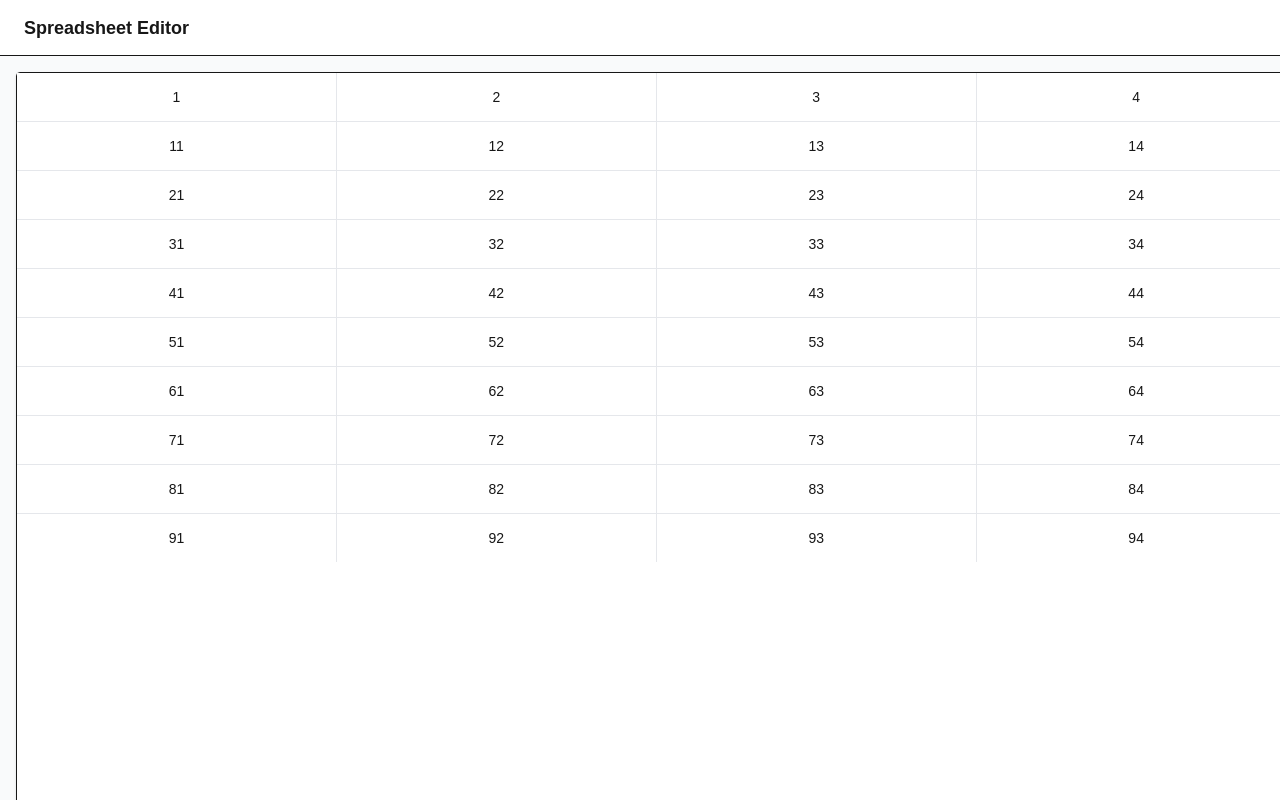
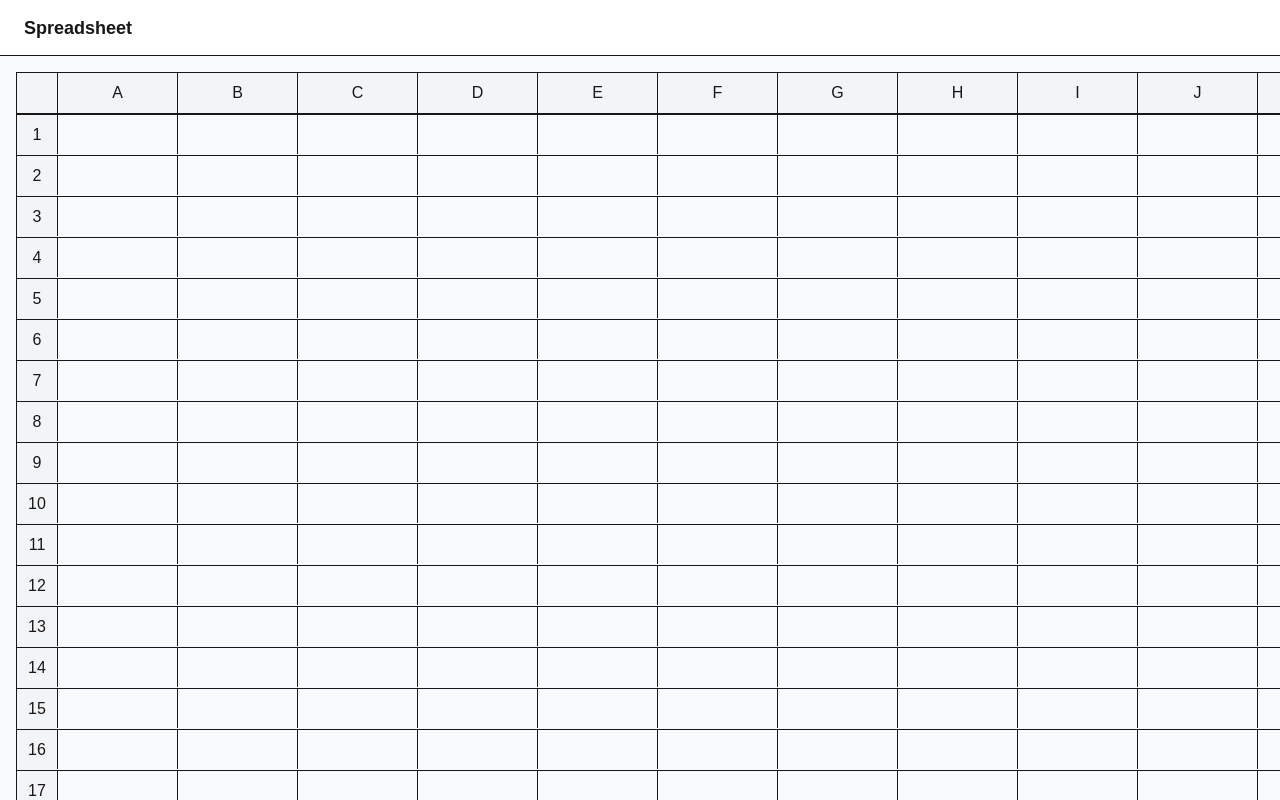
Before and after one commit to Vasu-Babu/spreadsheet-app, a Next.js app: page /doc/1 in a window 1280 px wide. Built offline with nearby package versions, Linux system fonts and the light colour scheme.

Commit message:
feat: add spreadsheet grid with 50 rows and 26 columns

```diff
--- a/src/app/doc/[id]/page.tsx
+++ b/src/app/doc/[id]/page.tsx
@@ -1,27 +1,50 @@
 "use client";
 
 export default function SpreadsheetEditorPage() {
+  const rows = 50;
+
+  const columns = Array.from({ length: 26 }, (_, i) =>
+    String.fromCharCode(65 + i),
+  );
+
   return (
     <div className="flex flex-col h-screen">
       {/* Header */}
-      <header className="h-14 border-b flex items-center px-6 bg-white">
-        <h1 className="text-lg font-semibold">Spreadsheet Editor</h1>
+      <header className="h-14 border-b flex items-center px-6">
+        <h1 className="text-lg font-semibold">Spreadsheet</h1>
       </header>
 
-      {/* Scrollable Grid Container */}
-      <div className="flex-1 overflow-auto bg-gray-50 p-4">
-        <div className="min-w-800 min-h-600 bg-white border rounded shadow-sm">
-          {/* Placeholder Grid */}
-          <div className="grid grid-cols-10 gap-px bg-gray-200">
-            {Array.from({ length: 100 }).map((_, i) => (
-              <div
-                key={i}
-                className="bg-white h-12 flex items-center justify-center text-sm"
-              >
-                {i + 1}
+      {/* Scrollable Grid */}
+      <div className="flex-1 overflow-auto p-4 bg-gray-50">
+        <div className="inline-block border">
+          {/* Column Headers */}
+          <div className="grid grid-cols-[40px_repeat(26,120px)] bg-gray-100 border-b">
+            <div></div>
+
+            {columns.map((col) => (
+              <div key={col} className="border-l text-center font-medium py-2">
+                {col}
               </div>
             ))}
           </div>
+
+          {/* Rows */}
+          {Array.from({ length: rows }).map((_, rowIndex) => (
+            <div
+              key={rowIndex}
+              className="grid grid-cols-[40px_repeat(26,120px)]"
+            >
+              {/* Row Number */}
+              <div className="border-t text-center bg-gray-100 py-2">
+                {rowIndex + 1}
+              </div>
+
+              {/* Cells */}
+              {columns.map((col) => (
+                <div key={col} className="border-t border-l h-10"></div>
+              ))}
+            </div>
+          ))}
         </div>
       </div>
     </div>
```
